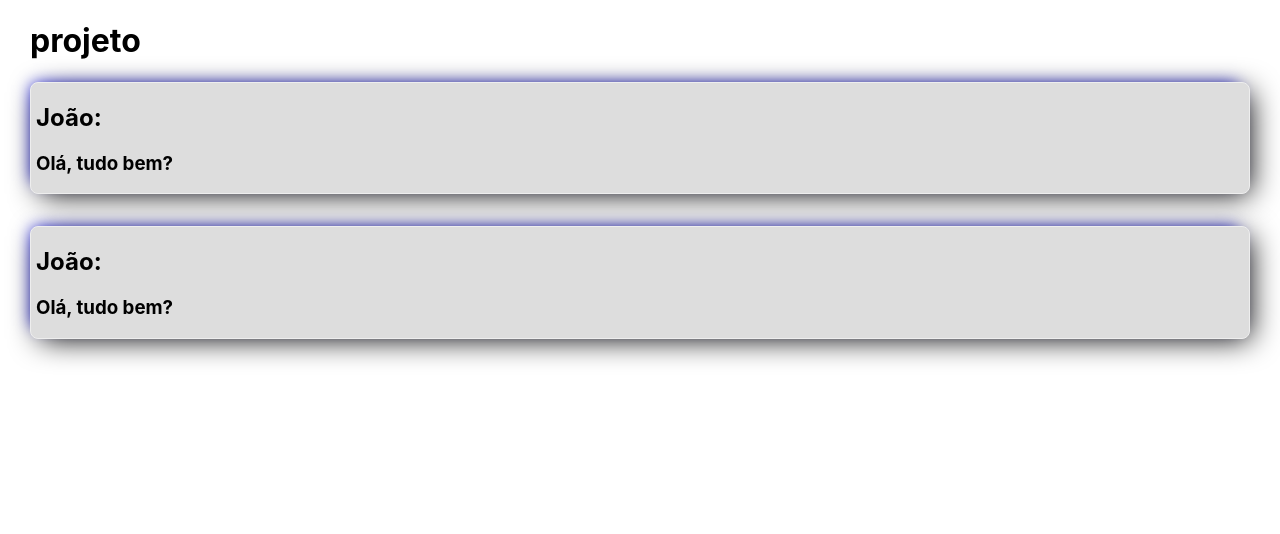
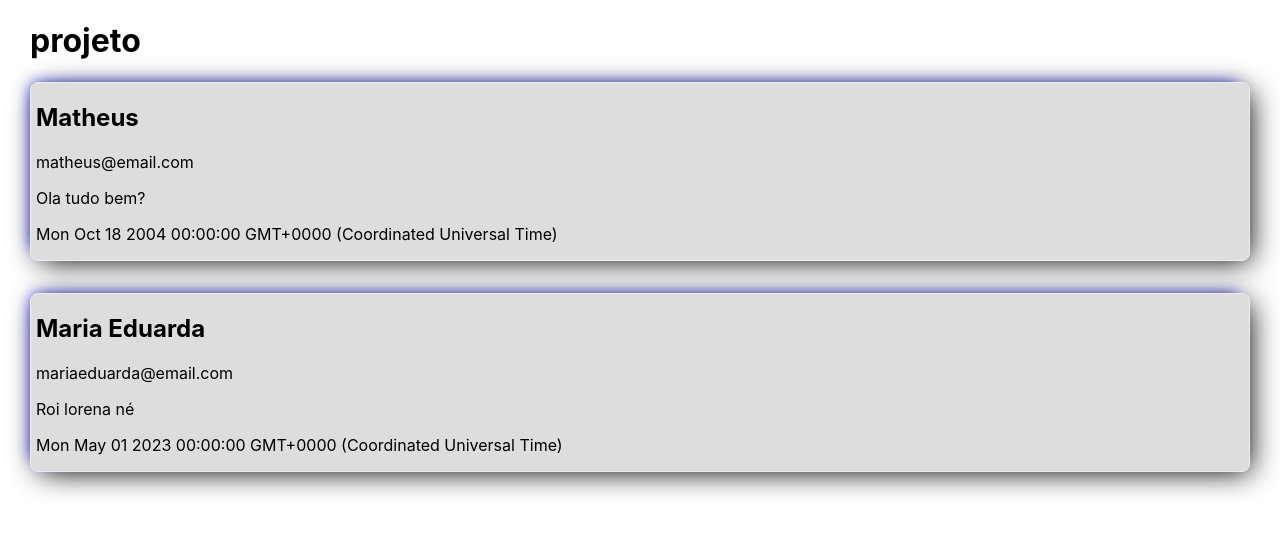
Before and after one commit to Dev-Luna0104/firstComponents, a React (Create React App) app: page / in a window 1280 px wide. Shown: the top 534 px of the page. Built offline with nearby package versions, Linux system fonts and the light colour scheme.

Commit message:
working with properties

```diff
--- a/src/App.js
+++ b/src/App.js
@@ -6,8 +6,12 @@ function App() {
   return (
     <div className="App">
         <h1>projeto</h1>
-        < Comentario />
-        < Comentario />
+        < Comentario name="Matheus" email="matheus@email.com" date={new Date(2004, 9, 18)}>
+          Ola tudo bem?
+        </Comentario>
+        < Comentario name="Maria Eduarda" email="mariaeduarda@email.com" date={new Date(2023, 4, 1)}>
+          Roi lorena né
+        </Comentario>
     </div>
   );
 }
--- a/src/components/Comentario.js
+++ b/src/components/Comentario.js
@@ -1,12 +1,13 @@
 import React from "react";
 import './Comentario.css';
 
-const Comentario = (    ) =>(
+const Comentario = (props) =>(
     <div className="Container-comentario">
-        <h2 className="C01">João:</h2>
-        <h3 className="C01">Olá, tudo bem?</h3>
+        <h2>{props.name}</h2>
+        <p>{props.email}</p>
+        <p>{props.children}</p>
+        <p>{props.date.toString()}</p>
     </div>
 )
 
 export default Comentario
-console.log(Comentario())
```
